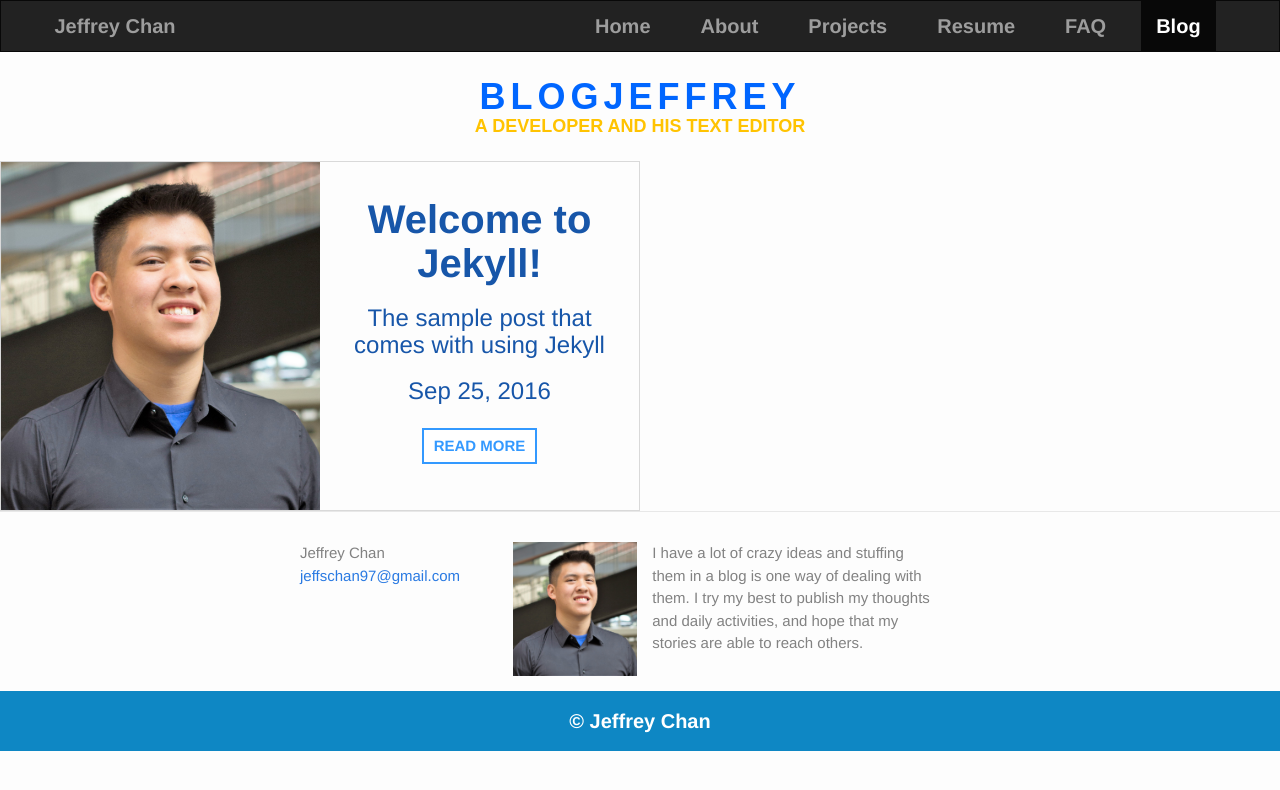
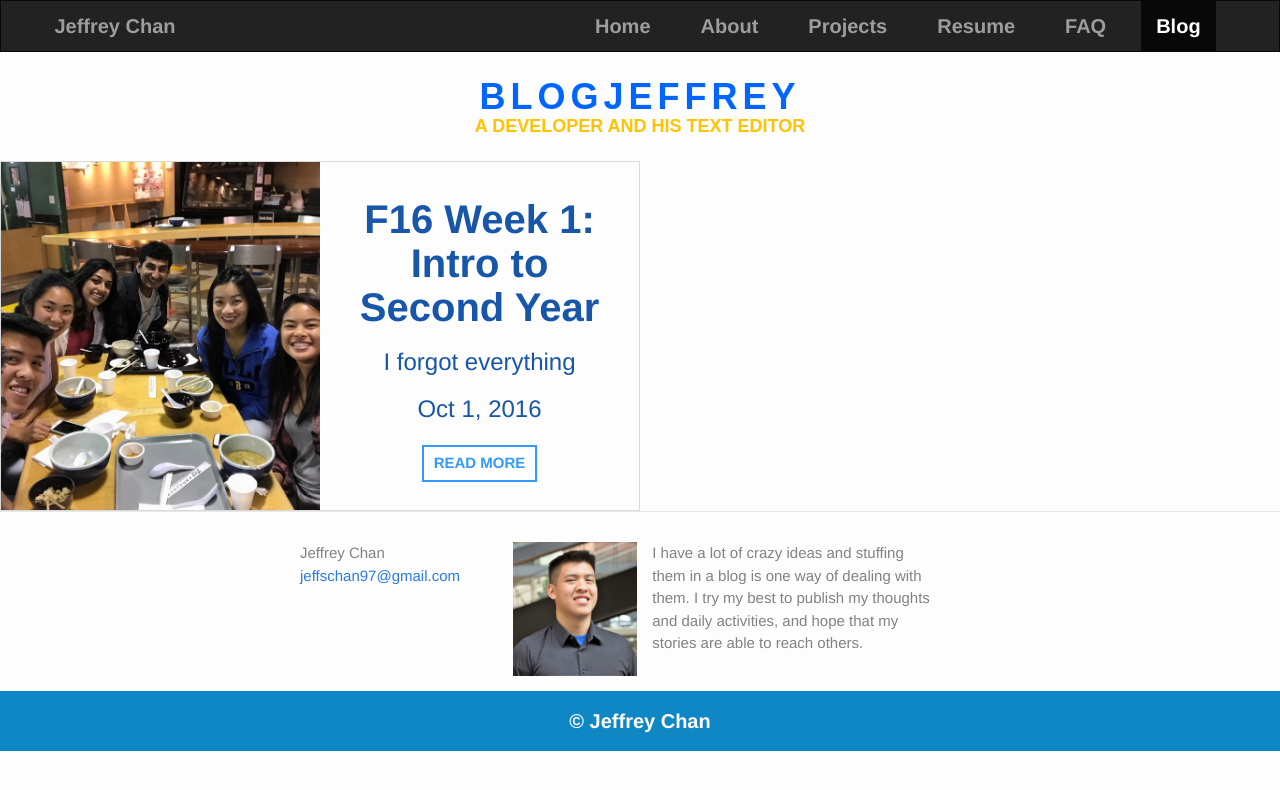
Before and after one commit to jeffreyxchan/jeffreyxchan.github.io, a Jekyll site: the page built from blog.html, in a window 1280 px wide. Shown: the top 790 px of the page. Built offline with Jekyll 4.4.1, drawn with Linux system fonts in a browser that asks for light colours; nearby versions of some CDN libraries.

Commit message:
Centered post-component pictures. Post for week 1

```diff
--- a/_posts/2016-09-25-welcome-to-jekyll.markdown
+++ /dev/null
@@ -1,27 +0,0 @@
----
-layout: post
-title:  "Welcome to Jekyll!"
-subtitle: "The sample post that comes with using Jekyll"
-date:   2016-09-25
-picture: /images/ieee-headshot.jpg
-author: Jeffrey Chan
----
-You’ll find this post in your `_posts` directory. Go ahead and edit it and re-build the site to see your changes. You can rebuild the site in many different ways, but the most common way is to run `jekyll serve`, which launches a web server and auto-regenerates your site when a file is updated.
-
-To add new posts, simply add a file in the `_posts` directory that follows the convention `YYYY-MM-DD-name-of-post.ext` and includes the necessary front matter. Take a look at the source for this post to get an idea about how it works.
-
-Jekyll also offers powerful support for code snippets:
-
-{% highlight ruby %}
-def print_hi(name)
-  puts "Hi, #{name}"
-end
-print_hi('Tom')
-#=> prints 'Hi, Tom' to STDOUT.
-{% endhighlight %}
-
-Check out the [Jekyll docs][jekyll-docs] for more info on how to get the most out of Jekyll. File all bugs/feature requests at [Jekyll’s GitHub repo][jekyll-gh]. If you have questions, you can ask them on [Jekyll Talk][jekyll-talk].
-
-[jekyll-docs]: http://jekyllrb.com/docs/home
-[jekyll-gh]:   https://github.com/jekyll/jekyll
-[jekyll-talk]: https://talk.jekyllrb.com/
--- /dev/null
+++ b/_posts/2016-10-1-F16-Week-1.md
@@ -0,0 +1,8 @@
+---
+layout: post
+title:  "F16 Week 1: Intro to Second Year"
+subtitle: "I forgot everything"
+date:   2016-10-1
+picture: /images/blog/f16week1/table-selfie.JPG
+author: Jeffrey Chan
+---
--- a/blog.html
+++ b/blog.html
@@ -10,7 +10,7 @@
             {% if mod < 2 %}
                <a class="post-link" href="{{ post.url | prepend: site.baseurl }}">
                     <div class='col-md-6 col-xs-12 post-component container-fluid post-container'>
-                        <div class='col-sm-6 post-image' style='background: url({{post.picture | prepend: site.baseurl}}); background-size: cover;'></div>
+                        <div class='col-sm-6 post-image' style='background: url({{post.picture | prepend: site.baseurl}}) center; background-size: cover;'></div>
                         <div class='col-sm-6 post-stats'>
                             <h2>{{ post.title }}</h2>
                             <h3>{{ post.subtitle }}</h3>
```
